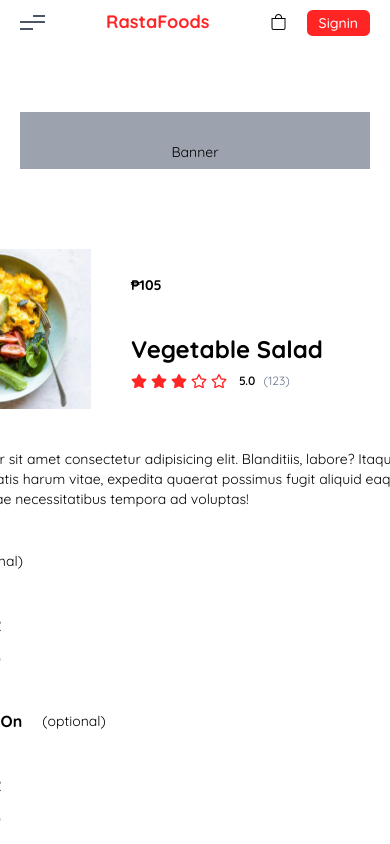
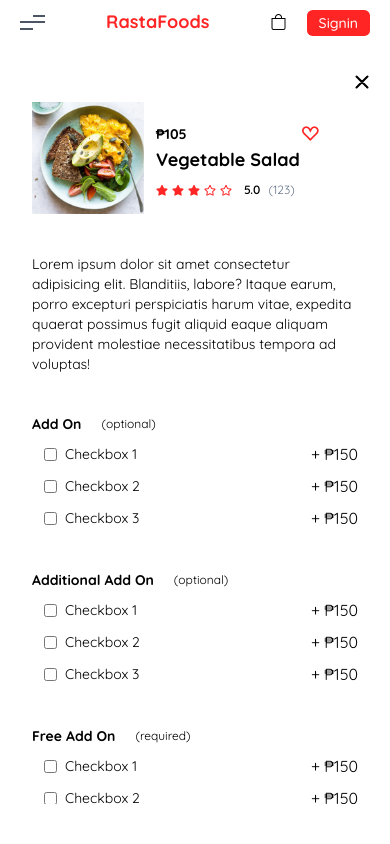
Before and after one commit to iAmWayneBenedict/rastafoods, a React (Create React App) app: page /stores/McDonalds/1 in a window 390 px wide. Shown: the top 844 px of the page. Built offline with nearby package versions, Linux system fonts and the light colour scheme.

Commit message:
added responsiveness for itemcard

```diff
--- a/src/components/Footer.js
+++ b/src/components/Footer.js
@@ -30,32 +30,32 @@ const Footer = () => {
 				</div>
 				<div className="right flex max-w-[55rem] w-full">
 					<div className="left max-w-[20rem] w-full flex flex-col gap-3">
-						<h1 className="font-bold text-zinc-700 text-lg">Products</h1>
-						<Link to={"/"} className="w-fit">
+						<h1 className="font-bold text-zinc-700 md:text-lg">Products</h1>
+						<Link to={"/"} className="w-fit text-sm">
 							Burger
 						</Link>
-						<Link to={"/"} className="w-fit">
+						<Link to={"/"} className="w-fit text-sm">
 							Drinks
 						</Link>
-						<Link to={"/"} className="w-fit">
+						<Link to={"/"} className="w-fit text-sm">
 							Fried Chicken
 						</Link>
-						<Link to={"/"} className="w-fit">
+						<Link to={"/"} className="w-fit text-sm">
 							Combo Meals
 						</Link>
 					</div>
 					<div className="right max-w-[20rem] w-full flex flex-col gap-3">
-						<h1 className="font-bold text-gray-700 text-lg">Useful Links</h1>
-						<Link to={"/"} className="w-fit">
+						<h1 className="font-bold text-gray-700 md:text-lg">Useful Links</h1>
+						<Link to={"/"} className="w-fit text-sm">
 							Menu
 						</Link>
-						<Link to={"/"} className="w-fit">
+						<Link to={"/"} className="w-fit text-sm">
 							Delivery
 						</Link>
-						<Link to={"/"} className="w-fit">
+						<Link to={"/"} className="w-fit text-sm">
 							Contact
 						</Link>
-						<Link to={"/"} className="w-fit">
+						<Link to={"/"} className="w-fit text-sm">
 							About
 						</Link>
 					</div>
--- a/src/components/card_components/ItemCard.component.js
+++ b/src/components/card_components/ItemCard.component.js
@@ -5,10 +5,15 @@ import AddOnSection from "../shop_components/AddOnSection.component";
 
 const ItemCard = ({ data }) => {
 	const [conHeight, setConHeight] = useState(0);
+	const [itemCounter, setItemCounter] = useState(1);
 	const heartBtn = (event) => {
-		console.log(event.target);
+		event.target.classList.toggle("bi-suit-heart");
+		event.target.classList.toggle("bi-suit-heart-fill");
 	};
-
+	useEffect(() => {
+		if (itemCounter < 1) setItemCounter(1);
+		if (itemCounter > 20) setItemCounter(20);
+	}, [itemCounter]);
 	const itemCard = useRef();
 	useEffect(() => {
 		setConHeight(itemCard.current.clientHeight - 100);
@@ -16,22 +21,23 @@ const ItemCard = ({ data }) => {
 	window.onresize = () => {
 		setConHeight(itemCard.current.clientHeight - 100);
 	};
+
 	return (
 		<div
 			ref={itemCard}
-			className="fixed max-h-[80%] h-full bottom-0 left-[50%] translate-x-[-50%] z-50 cursor-auto w-[50rem] p-10 pb-5 bg-white shadow-xl rounded-tl-2xl rounded-tr-2xl"
+			className="fixed max-h-[95%] md:max-h-[90%]  xl:max-h-[80%] h-full bottom-0 left-[50%] translate-x-[-50%] z-50 cursor-auto w-full md:w-[50rem] p-3 py-10 md:p-10 pb-5 bg-white shadow-xl rounded-tl-2xl rounded-tr-2xl"
 		>
-			<div className="relative p-10 pb-0 h-full">
-				<div
-					onClick={() => window.history.back()}
-					className="close-btn fixed top-10 right-10 cursor-pointer"
+			<div className="relative p-3 py-5 md:p-10 pb-0 h-full">
+				<Link
+					to={"/stores"}
+					className="close-btn fixed top-7 md:top-10 right-5 md:right-10 cursor-pointer"
 				>
-					<i class="bi bi-x-lg text-xl"></i>
-				</div>
+					<i className="bi bi-x-lg md:text-xl"></i>
+				</Link>
 				<div className="con overflow-y-scroll px-2" style={{ height: conHeight + "px" }}>
 					<div className="details">
-						<div className="top w-full h-[10rem] flex gap-10">
-							<div className="left h-full max-w-[13rem] flex-1">
+						<div className="top w-full h-[7rem] md:h-[10rem] flex gap-3 md:gap-10">
+							<div className="left h-full max-w-[7rem] md:max-w-[13rem] flex-1">
 								<img
 									src="/img/eggs-breakfast-avocado-1296x728-header.webp"
 									alt=""
@@ -45,14 +51,16 @@ const ItemCard = ({ data }) => {
 									</div>
 									<div className="heart">
 										<i
-											className="bi bi-suit-heart mt-1 text-primary text-2xl"
+											className="bi bi-suit-heart mt-1 text-primary text-base md:text-2xl cursor-pointer"
 											onClick={heartBtn}
 										></i>
 									</div>
 								</div>
 								<div className="bot flex flex-col gap-2">
-									<div className="name font-bold text-2xl">Vegetable Salad</div>
-									<Rating size="w-4" />
+									<div className="name font-bold text-lg md:text-2xl">
+										Vegetable Salad
+									</div>
+									<Rating size="w-3 md:w-4" />
 								</div>
 							</div>
 						</div>
@@ -70,20 +78,30 @@ const ItemCard = ({ data }) => {
 								return <AddOnSection data={value} key={key} />;
 							})}
 						</div>
-						<div className="item-counter flex my-14">
-							<button type="button" className="w-8 h-8 bg-gray-300 rounded">
-								<i className="bi bi-dash-lg"></i>
-							</button>
-							<input
-								type="text"
-								name=""
-								id=""
-								value="1"
-								className="w-[1rem] text-center mx-5 font-bold text-lg"
-							/>
-							<button type="button" className="w-8 h-8 bg-primary text-white rounded">
-								<i className="bi bi-plus-lg font-bold"></i>
-							</button>
+						<div className="flex justify-between my-14">
+							<div className="item-counter flex">
+								<button
+									type="button"
+									className="w-8 h-8 bg-gray-300 rounded"
+									onClick={() => setItemCounter(itemCounter - 1)}
+								>
+									<i className="bi bi-dash-lg"></i>
+								</button>
+								<span className="w-[3rem] text-center mx-3 font-bold text-lg">
+									{itemCounter}
+								</span>
+								<button
+									type="button"
+									className="w-8 h-8 bg-primary text-white rounded"
+									onClick={() => setItemCounter(itemCounter + 1)}
+								>
+									<i className="bi bi-plus-lg font-bold"></i>
+								</button>
+							</div>
+							<div className="item-price">
+								<span className="text-xs mr-5">Total</span>
+								<span className="font-bold text-lg">₱150</span>
+							</div>
 						</div>
 						<button
 							type="submit"
--- a/src/components/shop_components/AddOnCheckbox.component.js
+++ b/src/components/shop_components/AddOnCheckbox.component.js
@@ -3,10 +3,15 @@ const AddOnCheckbox = ({ data }) => {
 	return (
 		<div className="flex justify-between mt-2 ml-3">
 			<div className="flex items-center">
-				<label htmlFor="name1" className="order-2">
+				<label htmlFor="name1" className="order-2 text-sm md:text-base">
 					{name}
 				</label>
-				<input className="order-1 mr-2" type="checkbox" name="name1" id="name1" />
+				<input
+					className="order-1 mr-2 text-primary"
+					type="checkbox"
+					name="name1"
+					id="name1"
+				/>
 			</div>
 			<span>+ ₱{additionalPrice}</span>
 		</div>
--- a/src/components/shop_components/AddOnSection.component.js
+++ b/src/components/shop_components/AddOnSection.component.js
@@ -5,8 +5,8 @@ const AddOnSection = (values) => {
 	return (
 		<div className=" mt-10">
 			<div className="flex items-center">
-				<h3 className="title mr-5 font-bold">{title}</h3>
-				<span className="text-sm">({required ? "required" : "optional"})</span>
+				<h3 className="title mr-5 font-bold text-sm md:text-base">{title}</h3>
+				<span className="text-xs md:text-sm">({required ? "required" : "optional"})</span>
 			</div>
 			{Object.entries(data).map(([key, value]) => {
 				return <AddOnCheckbox data={value} key={key} />;
--- a/src/index.css
+++ b/src/index.css
@@ -826,6 +826,10 @@ button:focus, input:focus{
   margin-top: 3.5rem;
   margin-bottom: 3.5rem;
 }
+.mx-3{
+  margin-left: 0.75rem;
+  margin-right: 0.75rem;
+}
 .mr-0{
   margin-right: 0px;
 }
@@ -1061,6 +1065,9 @@ button:focus, input:focus{
 .h-min{
   height: min-content;
 }
+.h-4{
+  height: 1rem;
+}
 .h-\[15px\]{
   height: 15px;
 }
@@ -1073,8 +1080,8 @@ button:focus, input:focus{
 .h-1\/2{
   height: 50%;
 }
-.h-\[10rem\]{
-  height: 10rem;
+.h-\[7rem\]{
+  height: 7rem;
 }
 .h-\[3rem\]{
   height: 3rem;
@@ -1085,8 +1092,8 @@ button:focus, input:focus{
 .max-h-full{
   max-height: 100%;
 }
-.max-h-\[80\%\]{
-  max-height: 80%;
+.max-h-\[95\%\]{
+  max-height: 95%;
 }
 .max-h-\[25rem\]{
   max-height: 25rem;
@@ -1173,12 +1180,6 @@ button:focus, input:focus{
 .w-\[25px\]{
   width: 25px;
 }
-.w-\[50rem\]{
-  width: 50rem;
-}
-.w-\[1rem\]{
-  width: 1rem;
-}
 .w-\[3rem\]{
   width: 3rem;
 }
@@ -1225,8 +1226,8 @@ button:focus, input:focus{
 .max-w-\[50\%\]{
   max-width: 50%;
 }
-.max-w-\[13rem\]{
-  max-width: 13rem;
+.max-w-\[7rem\]{
+  max-width: 7rem;
 }
 .max-w-\[70\%\]{
   max-width: 70%;
@@ -1818,6 +1819,10 @@ button:focus, input:focus{
 .text-black{
   --tw-text-opacity: 1;
   color: rgb(0 0 0 / var(--tw-text-opacity));
+}
+.text-red-600{
+  --tw-text-opacity: 1;
+  color: rgb(220 38 38 / var(--tw-text-opacity));
 }
 .underline{
   text-decoration-line: underline;
@@ -1995,6 +2000,17 @@ html {
 }
 .decoration-primary {
 	text-decoration-color: rgb(255, 37, 37);
+}
+/* Chrome, Safari, Edge, Opera */
+input::-webkit-outer-spin-button,
+input::-webkit-inner-spin-button {
+	-webkit-appearance: none;
+	margin: 0;
+}
+
+/* Firefox */
+input[type="number"] {
+	-moz-appearance: textfield;
 }
 .item-counter i,
 .close-btn i {
@@ -2225,6 +2241,14 @@ html {
 
 @media (min-width: 768px){
 
+  .md\:top-10{
+    top: 2.5rem;
+  }
+
+  .md\:right-10{
+    right: 2.5rem;
+  }
+
   .md\:order-1{
     order: 1;
   }
@@ -2271,6 +2295,22 @@ html {
     display: none;
   }
 
+  .md\:h-\[10rem\]{
+    height: 10rem;
+  }
+
+  .md\:max-h-\[90\%\]{
+    max-height: 90%;
+  }
+
+  .md\:w-\[50rem\]{
+    width: 50rem;
+  }
+
+  .md\:w-4{
+    width: 1rem;
+  }
+
   .md\:w-1\/2{
     width: 50%;
   }
@@ -2283,6 +2323,10 @@ html {
     min-width: 12rem;
   }
 
+  .md\:max-w-\[13rem\]{
+    max-width: 13rem;
+  }
+
   .md\:max-w-\[15rem\]{
     max-width: 15rem;
   }
@@ -2301,6 +2345,14 @@ html {
 
   .md\:justify-between{
     justify-content: space-between;
+  }
+
+  .md\:gap-10{
+    gap: 2.5rem;
+  }
+
+  .md\:p-10{
+    padding: 2.5rem;
   }
 
   .md\:p-5{
@@ -2330,14 +2382,19 @@ html {
     line-height: 1.25rem;
   }
 
+  .md\:text-lg{
+    font-size: 1.125rem;
+    line-height: 1.75rem;
+  }
+
   .md\:text-xl{
     font-size: 1.25rem;
     line-height: 1.75rem;
   }
 
-  .md\:text-lg{
-    font-size: 1.125rem;
-    line-height: 1.75rem;
+  .md\:text-2xl{
+    font-size: 1.5rem;
+    line-height: 2rem;
   }
 
   .md\:text-base{
@@ -2392,6 +2449,10 @@ html {
     margin-top: 7rem;
   }
 
+  .xl\:max-h-\[80\%\]{
+    max-height: 80%;
+  }
+
   .xl\:max-w-\[19rem\]{
     max-width: 19rem;
   }
```
Also changed, not shown: src/App.css (+11 -0 lines).
